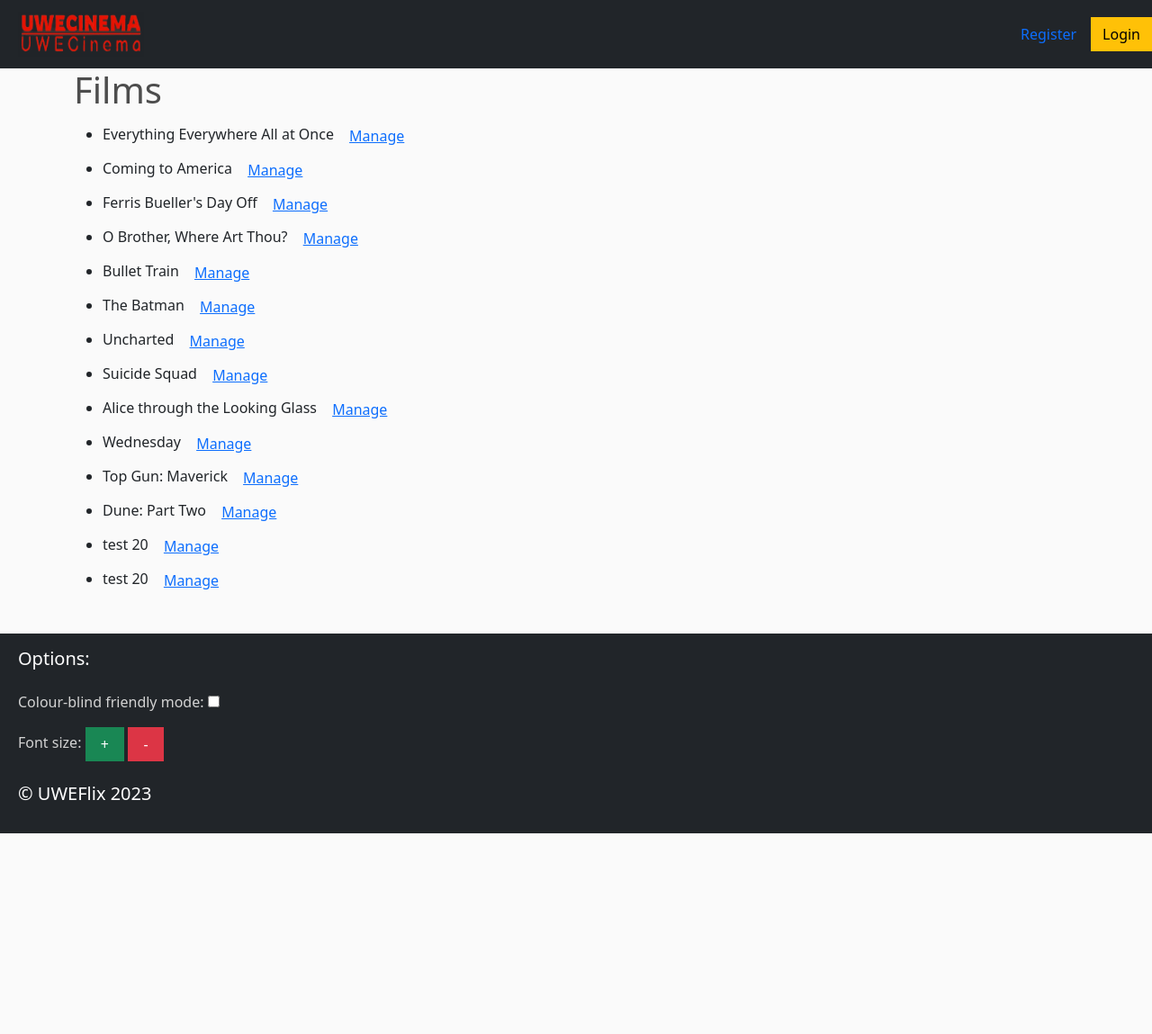
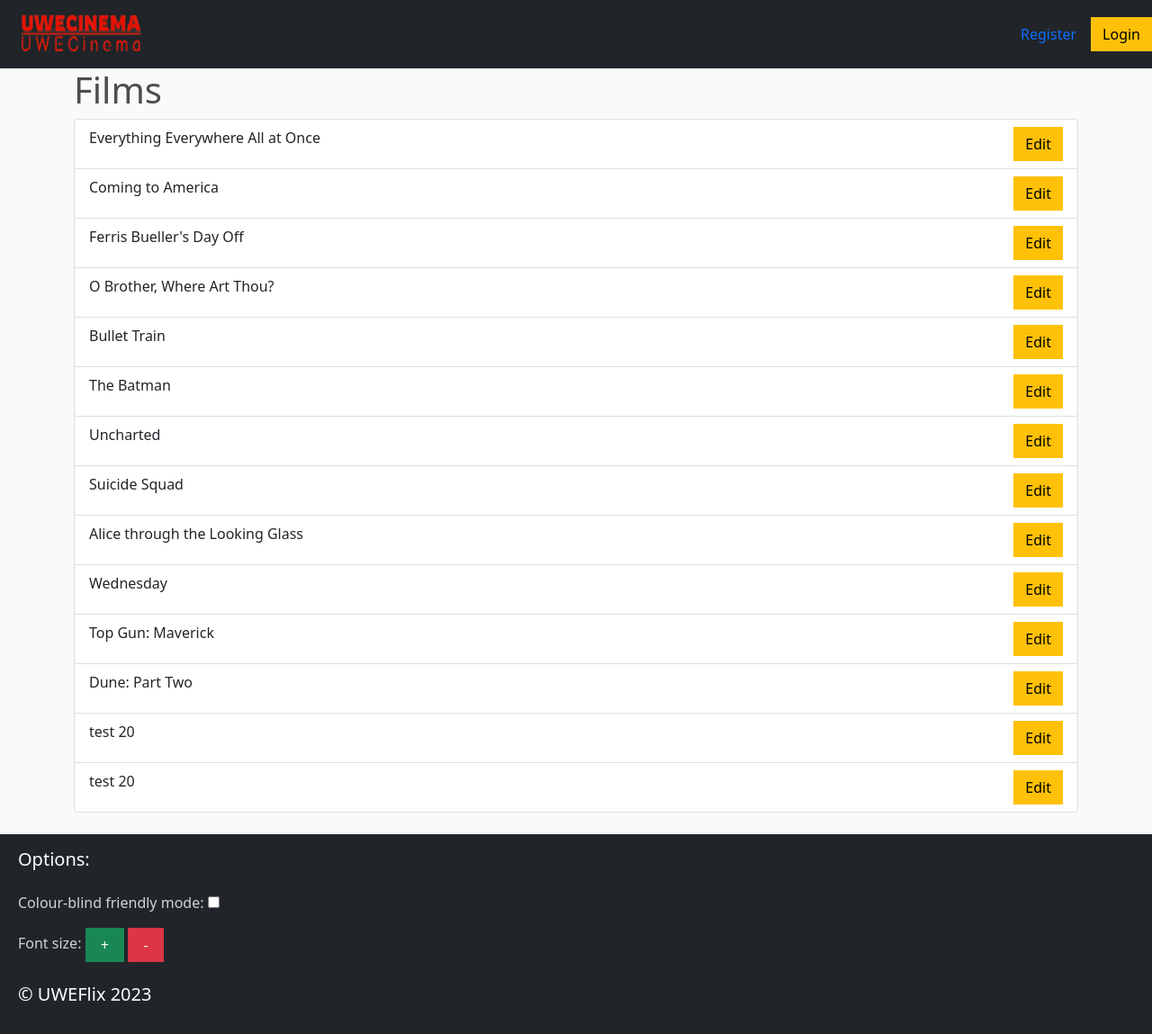
Before and after one commit to andrei2timo/ESD-UWEFlix-Cinema-Component-B, a Django app: page /films_endpoint/ in a window 1280 px wide. Shown: the whole page at 90% size. Before the commit the page ends 926 px from the top, so only its background shows below. Run offline with Django 4.2, Linux system fonts and the light colour scheme; data comes from the database, SQL or seed files in the repository; some libraries are stand-ins or nearby versions.

Commit message:
Updated list style for films_endpoint page

```diff
--- a/Cinema-System-ESD-Component B/UWEFlix_django/uweflix/templates/uweflix/add_film.html
+++ b/Cinema-System-ESD-Component B/UWEFlix_django/uweflix/templates/uweflix/add_film.html
@@ -54,7 +54,7 @@
         <li class="list-group-item d-flex justify-content-between">
           {{ film.title }}
           <a href="../film_detail/{{film.id}}">
-              <input type="submit" name="manage_film" value="Edit" class="btn btn-warning">
+            <input type="submit" name="edit_film" value="Edit" class="btn btn-warning">
           </a>
         </li>
       {% endfor %}
--- a/Cinema-System-ESD-Component B/UWEFlix_django/uweflix/templates/uweflix/films_endpoint.html
+++ b/Cinema-System-ESD-Component B/UWEFlix_django/uweflix/templates/uweflix/films_endpoint.html
@@ -2,12 +2,12 @@
 
 {% block content %}
   <h1>Films</h1>
-  <ul>
+  <ul class="list-group">
     {% for film in films %}
-      <li>
+      <li class="list-group-item d-flex justify-content-between">
         {{ film.title }}
         <a href="../film_detail/{{film.id}}">
-          <input type="submit" name="manage_film" value="Manage" class="btn btn-link">
+          <input type="submit" name="edit_film" value="Edit" class="btn btn-warning">
         </a>
       </li>
     {% endfor %}
```
Lines whose indentation alone changed are shown as unchanged.
